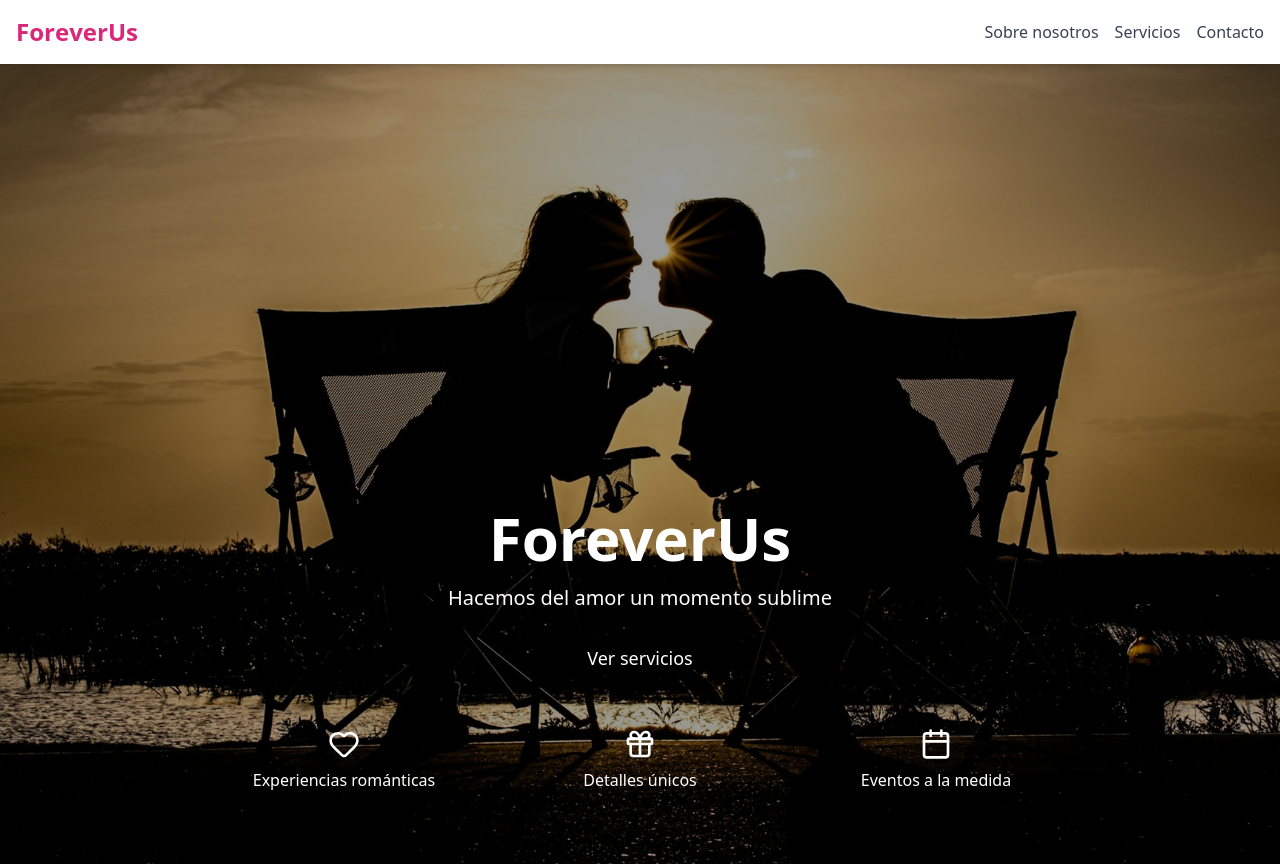
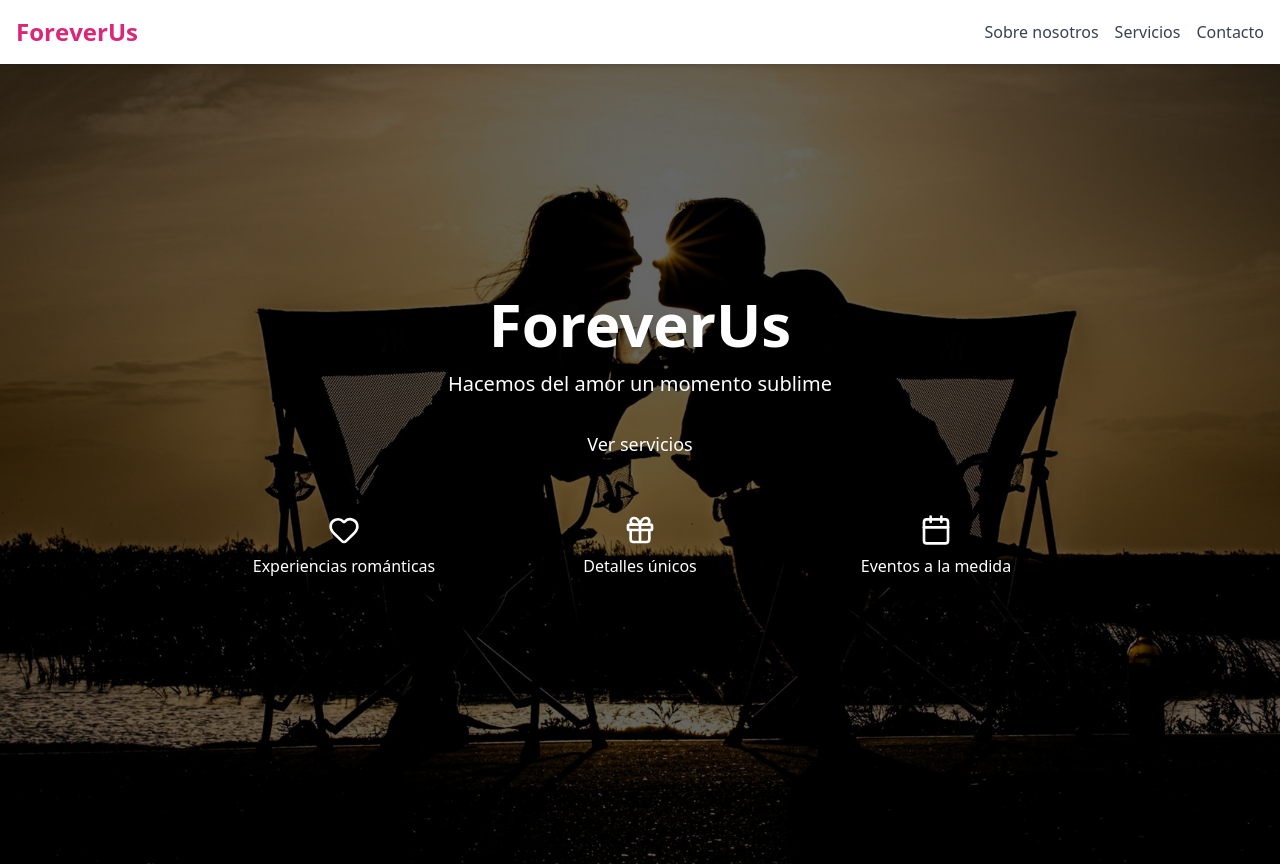
Before and after one commit to keykun456/ForeverUs, a Next.js app: page /home in a window 1280 px wide. Shown: the top 866 px of the page. Built offline with nearby package versions, Linux system fonts and the light colour scheme.

Commit message:
fix(hero): mejora visibilidad en móvil y aplica imagen aleatoria al recargar

```diff
--- a/components/HeroNuevo.tsx
+++ b/components/HeroNuevo.tsx
@@ -18,7 +18,7 @@ const Button = ({ children, ...props }: React.ButtonHTMLAttributes<HTMLButtonEle
 const images = ["/img/hero1.jpg", "/img/hero2.jpg", "/img/hero3.jpg"];
 
 export default function HeroNuevo() {
-  const [currentImageIndex, setCurrentImageIndex] = useState(0); // 👈 Inicializamos en 0
+  const [currentImageIndex, setCurrentImageIndex] = useState(0);
   const router = useRouter();
 
   // 🔄 Solo hacer scroll al inicio si no hay hash en la URL
@@ -36,21 +36,21 @@ export default function HeroNuevo() {
 
   return (
     <section
-      className="relative w-full h-screen bg-cover bg-center flex flex-col justify-end items-center text-white p-4"
+      className="relative w-full h-screen bg-cover bg-center flex flex-col justify-center items-center text-white p-4"
       style={{ backgroundImage: `url(${images[currentImageIndex]})` }}
     >
       {/* 🔲 Capa oscura encima de la imagen para mejorar la legibilidad del texto */}
-      <div className="absolute inset-0 bg-black/40" />
+      <div className="absolute inset-0 bg-black/60" />
 
       {/* 🌟 Contenido centrado con título, subtítulo y botón */}
       <div className="relative z-10 text-center mb-10 px-4">
-        <h1 className="text-5xl md:text-6xl font-bold text-white">ForeverUs</h1>
-        <p className="mt-4 text-lg md:text-xl">Hacemos del amor un momento sublime</p>
+        <h1 className="text-5xl md:text-6xl font-bold text-white drop-shadow-md">ForeverUs</h1>
+        <p className="mt-4 text-lg md:text-xl drop-shadow-md">Hacemos del amor un momento sublime</p>
         <Button className="mt-6 text-lg px-6 py-2">Ver servicios</Button>
       </div>
 
       {/* 🎯 Íconos de servicios en grid responsiva */}
-      <div className="relative z-10 grid grid-cols-3 md:grid-cols-3 gap-6 mb-12 w-full max-w-4xl text-center px-4">
+      <div className="relative z-10 grid grid-cols-1 sm:grid-cols-3 gap-y-4 gap-x-6 mb-12 w-full max-w-4xl text-center px-4">
         <ServiceIcon icon={<Heart size={32} />} label="Experiencias románticas" />
         <ServiceIcon icon={<Gift size={32} />} label="Detalles únicos" />
         <ServiceIcon icon={<Calendar size={32} />} label="Eventos a la medida" />
@@ -64,7 +64,7 @@ function ServiceIcon({ icon, label }: { icon: React.ReactNode; label: string })
   return (
     <div className="flex flex-col items-center justify-center text-white py-2">
       {icon}
-      <span className="mt-2 text-sm md:text-base whitespace-nowrap">{label}</span>
+      <span className="mt-2 text-sm md:text-base whitespace-nowrap drop-shadow-md">{label}</span>
     </div>
   );
 }
```
